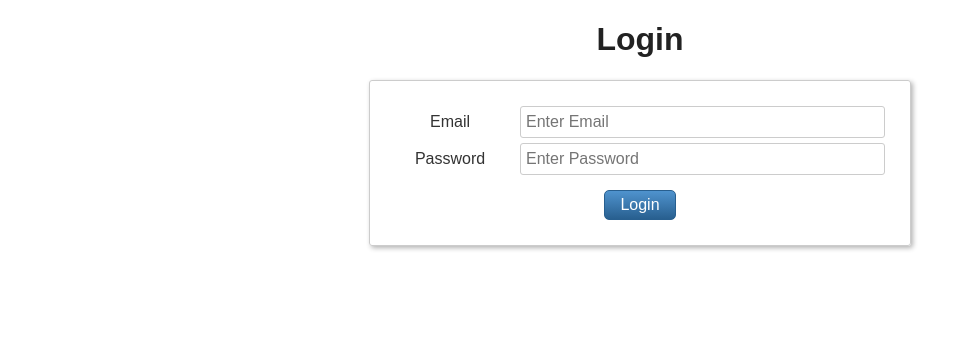
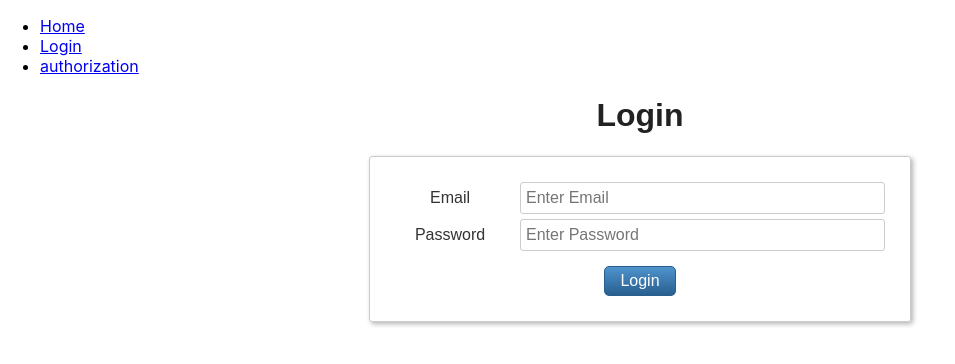
Before and after one commit to vladislavzubov/education-project, a React (Create React App) app: page /login in a window 1280 px wide. Shown: the top 364 px of the page, without its empty margins (0-955 px from the left). Built offline with nearby package versions, Linux system fonts and the light colour scheme.

Commit message:
add not foun page

```diff
--- a/src/App.js
+++ b/src/App.js
@@ -1,16 +1,53 @@
-import React, { Component } from "react";
-import Layout from "./hoc/Layout/Layout";
-import "./App.css";
-import Page from "./containers/Page/Page";
+import React, { Component } from 'react'
+// import Layout from "./hoc/Layout/Layout";
+import './App.css'
+import Page from './containers/Page/Page'
+import { BrowserRouter as Router, Switch, Route, Link } from 'react-router-dom'
 
 class App extends Component {
   render() {
     return (
-      <Layout>
-        <Page />
-      </Layout>
-    );
+      <Router>
+        <div>
+          <nav>
+            <ul>
+              <li>
+                <Link to="/">Home</Link>
+              </li>
+              <li>
+                <Link to="/login">Login</Link>
+              </li>
+              <li>
+                <Link to="/authorization">authorization</Link>
+              </li>
+            </ul>
+          </nav>
+
+          {/* A <Switch> looks through its children <Route>s and
+            renders the first one that matches the current URL. */}
+          <Switch>
+            <Route path="/login">
+              <Page />
+            </Route>
+            <Route path="/authorization">
+              <Authorization />
+            </Route>
+            <Route path="/">
+              <Home />
+            </Route>
+
+
+          </Switch>
+        </div>
+      </Router>
+    )
   }
 }
+function Home() {
+  return <h2>404 Page is not found H</h2>
+}
+function Authorization() {
+  return <h2>404 Page is not found A</h2>
+}
 
-export default App;
+export default App
--- a/src/containers/Page/Page.js
+++ b/src/containers/Page/Page.js
@@ -5,7 +5,7 @@
 
 const sleep = (ms) => new Promise((resolve) => setTimeout(resolve, ms))
 
-const onSubmit = async (values) => {
+const onSubmit = async () => {
   await sleep(300)
 }
 
```
Also changed, not shown: src/index.js (+9 -8 lines).
